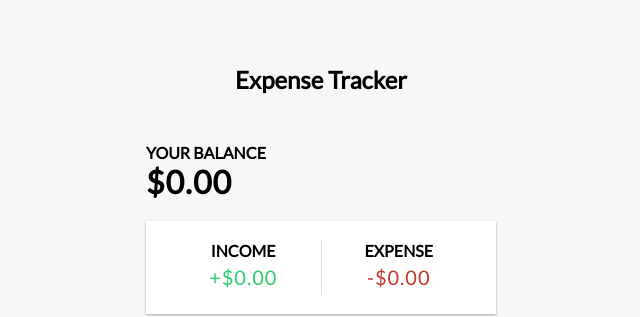
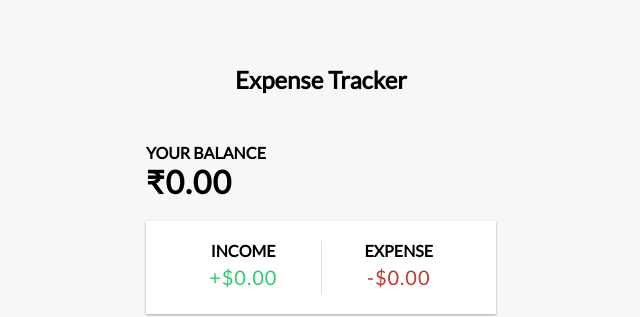
Before and after one commit to ruchi2410/Expense-Tracker-Using-Javascript, a plain HTML site: page index.html in a window 1280 px wide. Shown: the top 317 px of the page, 319-959 px from the left. Drawn offline with Linux system fonts and the light colour scheme; a script that the page names is missing.

Commit message:
Update index.html

```diff
--- a/index.html
+++ b/index.html
@@ -13,7 +13,7 @@
 
     <div class="container">
       <h4>Your Balance</h4>
-      <h1 id="balance">$0.00</h1>
+      <h1 id="balance">₹0.00</h1>
 
       <div class="inc-exp-container">
         <div>
```
